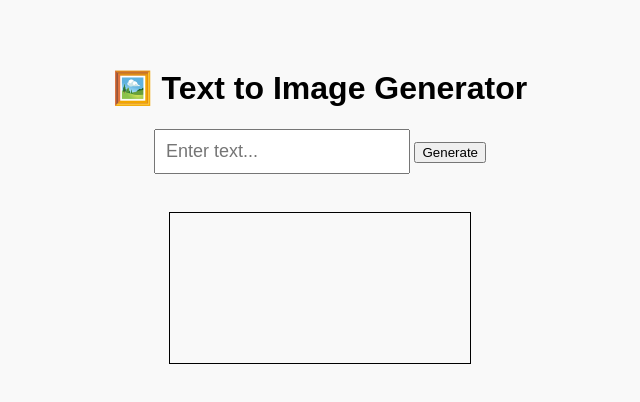
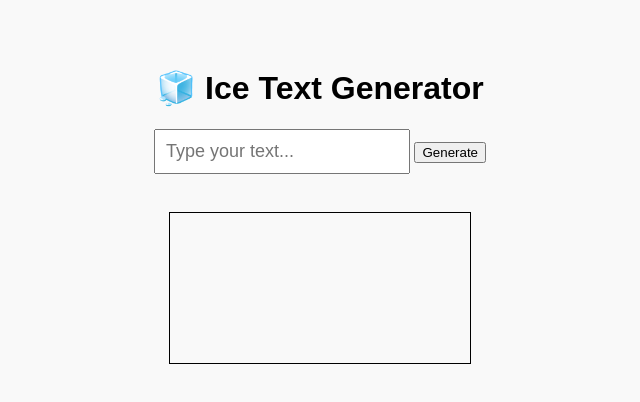
Before and after one commit to NOTREALEPIC/bomb-squad-font-text-creator, a plain HTML site: page index.html in a window 1280 px wide. Shown: the whole page, without its empty margins (320-960 px from the left). Drawn offline with Linux system fonts and the light colour scheme.

Commit message:
Update index.html

```diff
--- a/index.html
+++ b/index.html
@@ -1,18 +1,18 @@
 <!DOCTYPE html>
-<html>
+<html lang="en">
 <head>
-  <title>Text to Image</title>
+  <meta charset="UTF-8">
+  <title>Text to Image Generator</title>
   <link rel="stylesheet" href="style.css">
 </head>
 <body>
-  <h1>🖼️ Text to Image Generator</h1>
-  <input type="text" id="inputText" placeholder="Enter text..." />
+  <h1>🧊 Ice Text Generator</h1>
+  <input type="text" id="inputText" placeholder="Type your text..." />
   <button onclick="generateImage()">Generate</button>
   <br><br>
   <canvas id="canvas"></canvas>
   <br>
   <a id="downloadLink" download="text.png">Download Image</a>
-
   <script src="script.js"></script>
 </body>
 </html>
```
